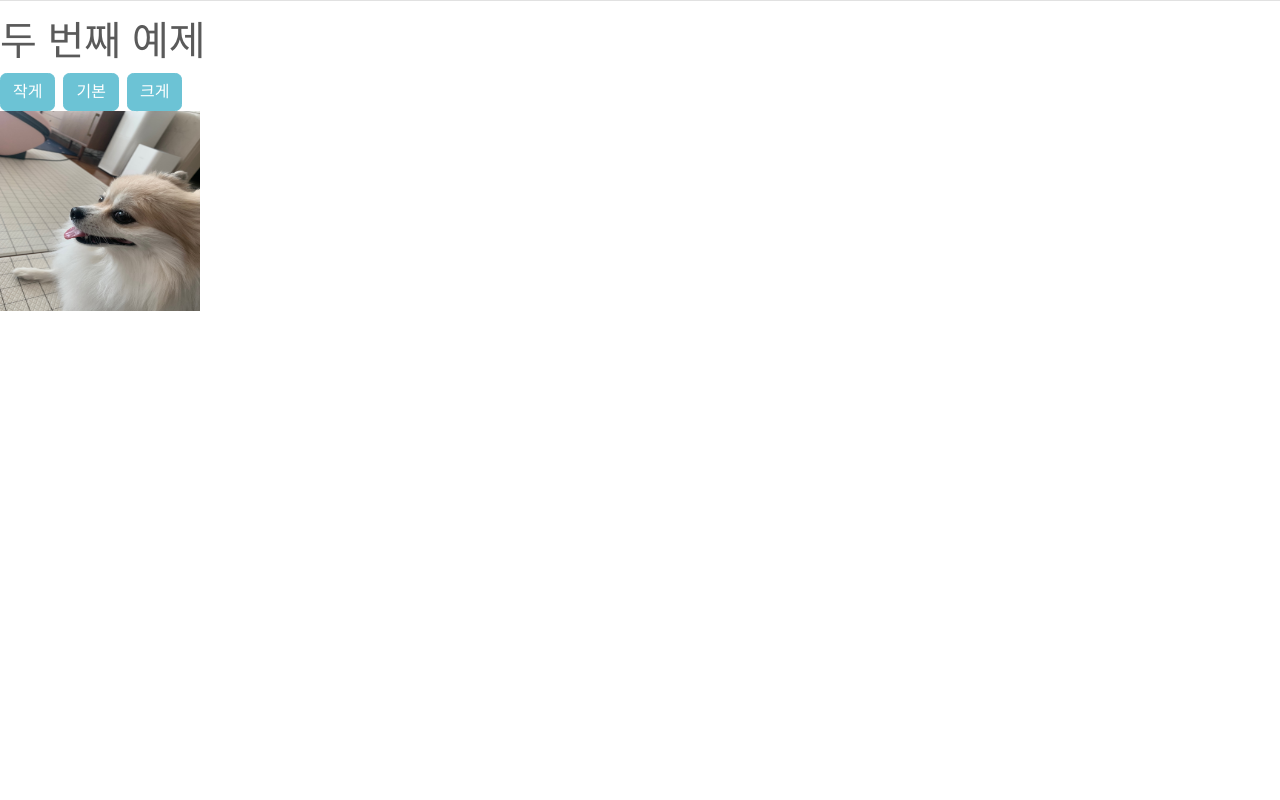
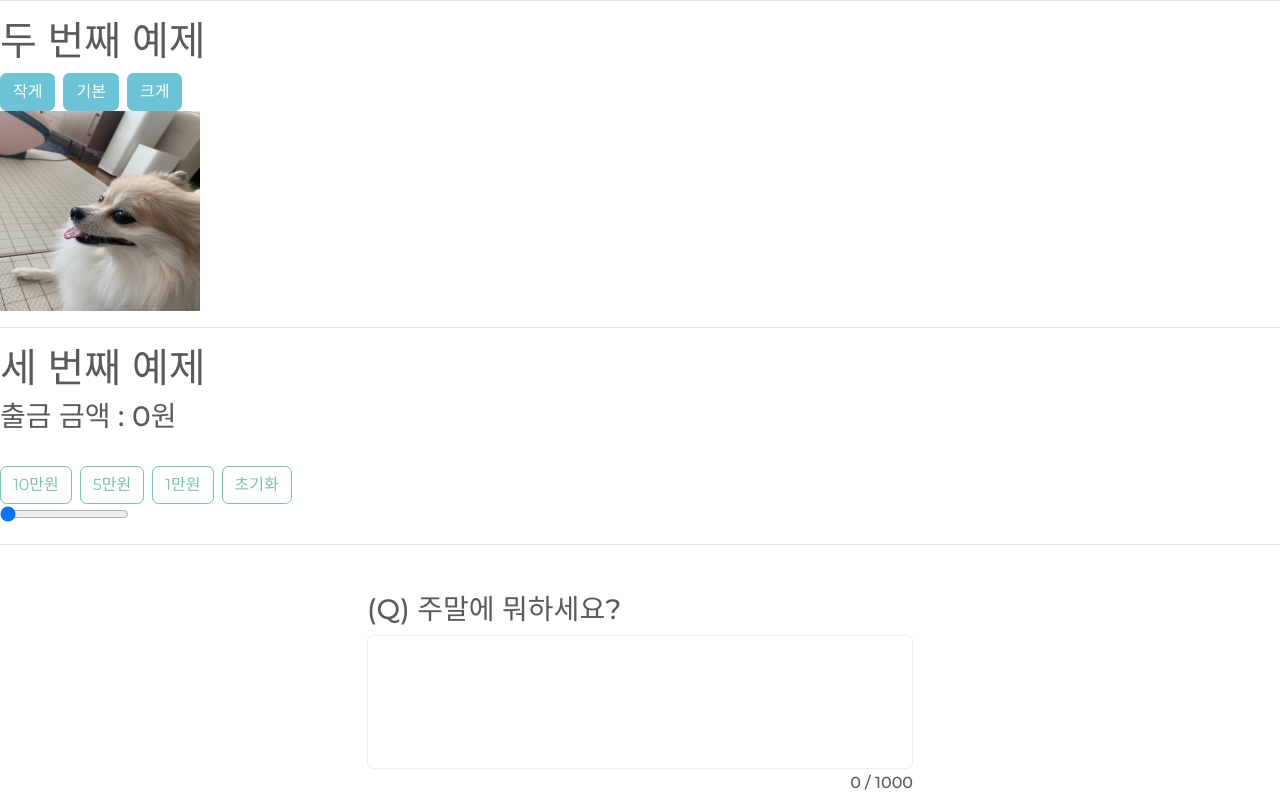
Before and after one commit to smilesyk0323/React, a React (Create React App) app in the folder demo03/: page / in a window 1280 px wide. Shown: the part 237-1037 px from the top of the page. Before the commit the page ends 800 px from the top, so only its background shows below. Built offline with nearby package versions, Linux system fonts and the light colour scheme.

Commit message:
자기소개서 문제 풀이

```diff
--- a/demo03/src/App.js
+++ b/demo03/src/App.js
@@ -2,6 +2,8 @@ import logo from './logo.svg';
 import './App.css';
 import Exam01 from './components/Exam01';
 import Exam02 from './components/Exam02';
+import Exam03 from './components/Exam03';
+import Exam04 from './components/Exam04';
 
 function App() {
   return (
@@ -11,6 +13,10 @@ function App() {
       <Exam01/>
       <hr/>
       <Exam02/>
+      <hr/>
+      <Exam03/>
+      <hr/>
+      <Exam04/>
     </>
   );
 }
--- /dev/null
+++ b/demo03/src/components/Exam03.js
@@ -0,0 +1,24 @@
+import { useState } from "react";
+
+//const Exam03 = ()=>{};
+function Exam03(){
+
+    const [money, setMoney] = useState(0);
+    const format = money.toLocaleString('en-US');
+
+    return(
+        <>
+            <h1>세 번째 예제</h1>
+            <h3>출금 금액 : {format}원</h3>
+            <br/>
+            <button className="btn btn-outline-primary" onClick={()=>setMoney(money + 100000)}>10만원</button>
+            <button className="btn btn-outline-primary ms-2" onClick={()=>setMoney(money + 50000)}>5만원</button>
+            <button className="btn btn-outline-primary ms-2" onClick={()=>setMoney(money + 10000)}>1만원</button>
+            <button className="btn btn-outline-primary ms-2" onClick={()=>setMoney(0)}>초기화</button>
+            <br/>
+            <input type="range" min="0" max="10000000" step="10000" value={money} onChange={e=>setMoney(parseInt(e.target.value))}/>
+        </>
+    );
+}
+
+export default Exam03;
--- /dev/null
+++ b/demo03/src/components/Exam04.js
@@ -0,0 +1,40 @@
+import { useEffect, useState } from "react";
+
+
+function Exam04(){
+
+  //const[필드명, 세터메소드명] = useState(초기값);
+    const [text, setText] = useState("");
+    const[length, setLength] = useState(0);
+
+    //state끼리 의존성이 생기는 경우가 있다
+    //- content가 변하면 length가 변해야 한다.
+    //- 수동으로 하는 것이 아니라 자동으로 변하도록 설정할 수 있다
+    //- useEffect 훅 사용
+    //- useEffect (함수, [감지항목]);//컨
+    useEffect(()=>{
+      setLength(text.length);
+    },[text]);
+
+      return (
+        <div className="container mt-5">
+        <div className="row">
+          <div className="col-md-6 offset-md-3">
+            <h3>(Q) 주말에 뭐하세요?</h3>
+            <div className="form-group mb-1">
+              <textarea
+                className="form-control "
+                style={{ resize: "none", outline: "none"}}
+                rows="5" onChange={e=>setText(e.target.value)}
+                ></textarea>
+            </div>
+            <h6 className="text-end">
+              {length} / 1000
+            </h6>
+          </div>
+        </div>
+      </div>
+      );
+}
+
+export default Exam04;
```
